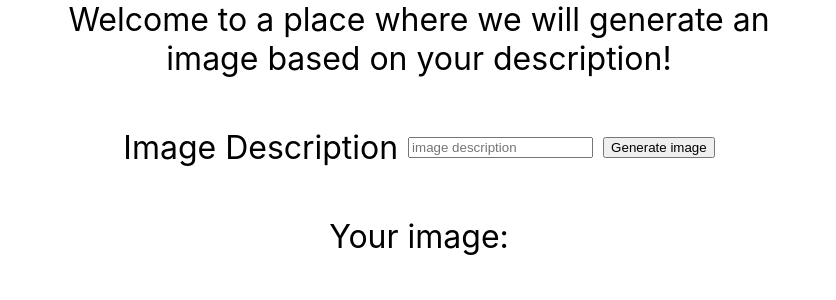
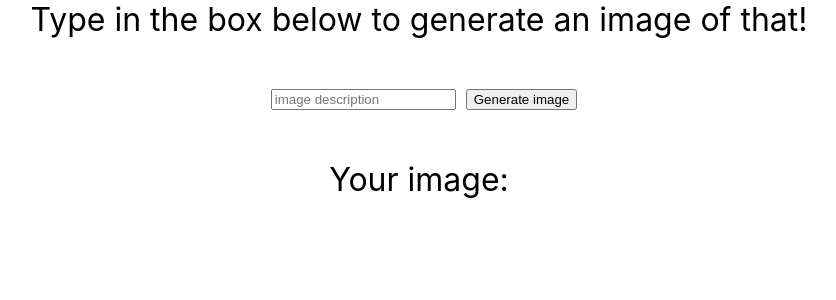
Before and after one commit to natashaswan/Image-Generator-With-OpenAI-React-App-Typescript, a React (Create React App) app: page / in a window 1280 px wide. Shown: the top 300 px of the page, without its empty margins (221-1057 px from the left). Built offline with nearby package versions, Linux system fonts and the light colour scheme.

Commit message:
update Header comp

```diff
--- a/src/App.tsx
+++ b/src/App.tsx
@@ -9,7 +9,7 @@ import './App.css';
 function App() {
   return (
     <div className="App">
-      <Header/>
+      <Header> Type in the box below to generate an image of that!</Header>
       <Input/>
       <Image />
     </div>
--- a/src/components/Button.tsx
+++ b/src/components/Button.tsx
@@ -4,7 +4,7 @@ interface IMyProps {
     inputValue: {
         current: {
             value: string
-        }| null
+        } | null
       }
 }
 
--- a/src/components/Header.tsx
+++ b/src/components/Header.tsx
@@ -1,11 +1,11 @@
-import React, { useState } from "react";
+import React from "react";
 
-const Header: React.FC = () => {
+const Header= ({children}:{children: React.ReactNode}) => {
     return(
-       <>
-       Welcome to a place where we will generate an image based on your description!
-       </>
-        )
+        <>
+            {children}
+        </>
+    )
 }
 
 export default Header;
--- a/src/components/Input.tsx
+++ b/src/components/Input.tsx
@@ -7,7 +7,7 @@ const Input: React.FC = () => {
 
     return(
             <div className="input">
-                <label htmlFor="input-text">Image Description</label>
+                <label htmlFor="input-text"></label>
                 <input type='text' id='input-text' placeholder="image description" ref={inputValueRef}></input>
                 <Button inputValue={inputValueRef}/>
             </div>
```
